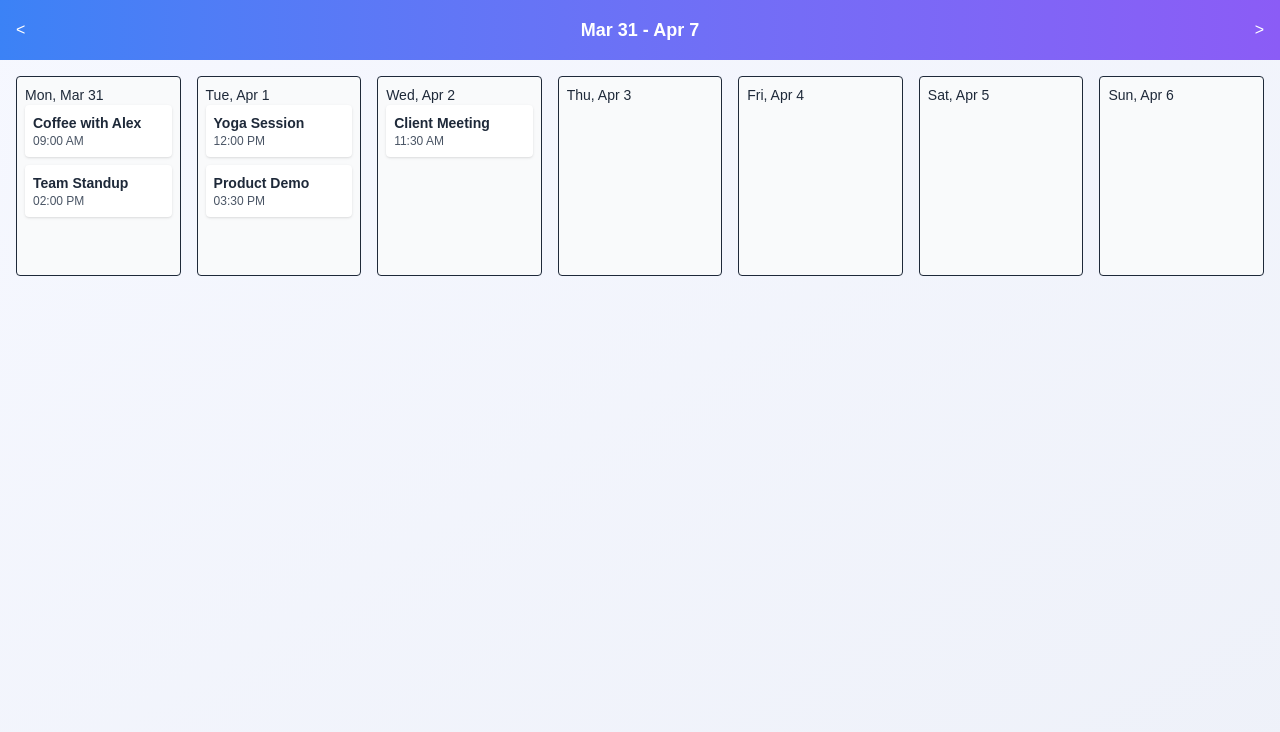
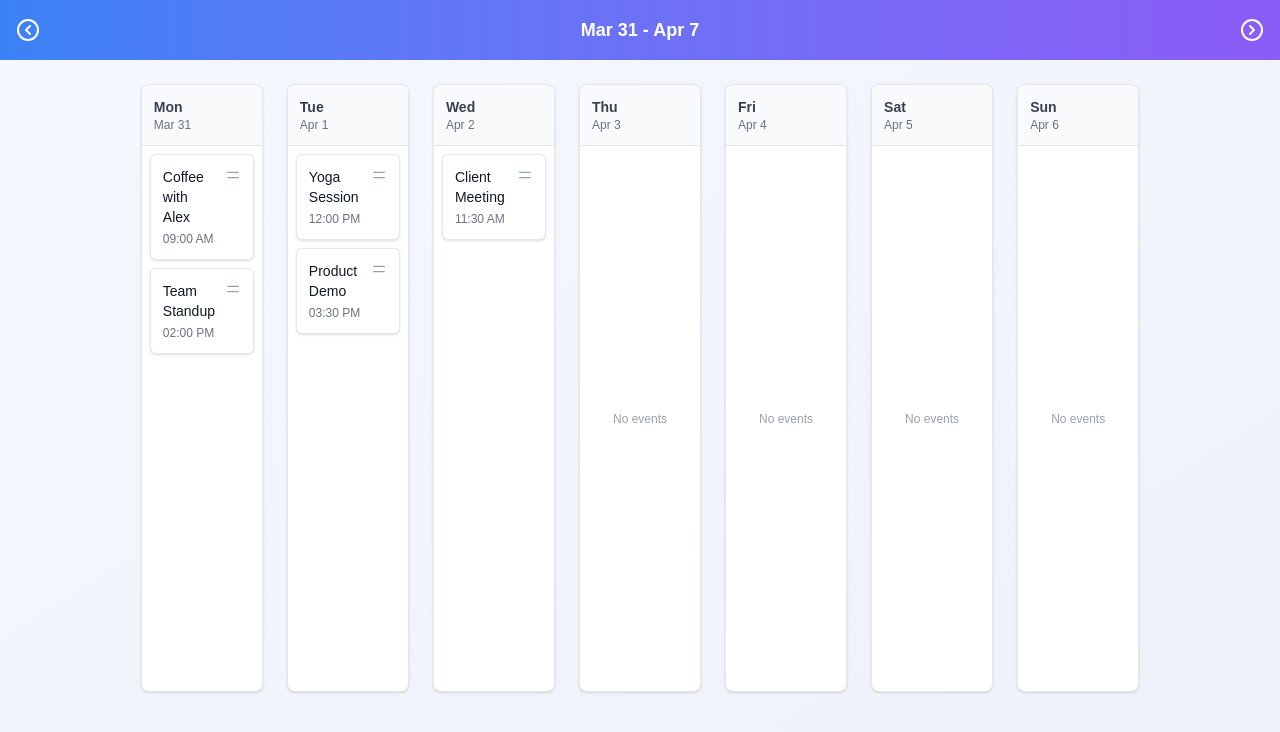
Before and after one commit to ashwin-maurya/calendar-kanban, a Next.js app: page / in a window 1280 px wide. Shown: the top 732 px of the page. Built offline with nearby package versions, Linux system fonts and the light colour scheme.

Commit message:
Fixed the desktop view week navigations and eventCard dragging for changes in week

```diff
--- a/package.json
+++ b/package.json
@@ -11,6 +11,7 @@
   "dependencies": {
     "date-fns": "^4.1.0",
     "framer-motion": "^12.6.2",
+    "lucide-react": "^0.487.0",
     "next": "15.2.4",
     "react": "^19.0.0",
     "react-dnd": "^16.0.1",
--- a/src/app/layout.tsx
+++ b/src/app/layout.tsx
@@ -3,6 +3,7 @@
 import { DndProvider } from "react-dnd";
 import { HTML5Backend } from "react-dnd-html5-backend";
 import "./globals.css";
+import { useState, useEffect } from "react";
 
 // export const metadata = {
 //   title: "Calendar Kanban Board",
@@ -14,11 +15,20 @@ export default function RootLayout({
 }: {
   children: React.ReactNode;
 }) {
+  const [isClient, setIsClient] = useState(false);
+
+  useEffect(() => {
+    setIsClient(true);
+  }, []);
   return (
-    <html lang="en">
-      <body>
-        <DndProvider backend={HTML5Backend}>{children}</DndProvider>
-      </body>
-    </html>
+    <>
+      <html lang="en">
+        <body>
+          {isClient ? (
+            <DndProvider backend={HTML5Backend}>{children}</DndProvider>
+          ) : null}
+        </body>
+      </html>
+    </>
   );
 }
--- a/src/app/page.tsx
+++ b/src/app/page.tsx
@@ -1,10 +1,13 @@
 "use client";
 
-import { useState, useEffect } from "react";
+import { useState, useEffect, useRef } from "react";
 import { useSwipeable } from "react-swipeable";
+import { useDrop } from "react-dnd";
+import type { DropTargetMonitor } from "react-dnd";
 import CalendarHeader from "@/components/CalendarHeader";
 import DayColumn from "@/components/DayColumn";
 import EventDetail from "@/components/EventDetail";
+import LoadingIndicator from "@/components/LoadingIndicator";
 import eventsData from "@/data/event";
 import { EventsByDate } from "@/lib/types";
 import {
@@ -15,18 +18,19 @@ import {
   addWeeks,
   subWeeks,
 } from "date-fns";
+import { AnimatePresence } from "framer-motion";
 
 export default function Home() {
   const [currentDate, setCurrentDate] = useState(new Date("2025-03-31"));
   const [events, setEvents] = useState<EventsByDate>(eventsData);
   const [selectedEvent, setSelectedEvent] = useState<string | null>(null);
   const [isDragging, setIsDragging] = useState(false);
+  const [showLoading, setShowLoading] = useState<"left" | "right" | null>(null);
+  const hoverTimeoutRef = useRef<NodeJS.Timeout | null>(null);
 
-  // Week days for desktop
   const weekStart = startOfWeek(currentDate, { weekStartsOn: 1 });
   const days = Array.from({ length: 7 }, (_, i) => addDays(weekStart, i));
 
-  // Swipe handlers for mobile
   const swipeHandlers = useSwipeable({
     onSwipedLeft: () => !isDragging && setCurrentDate(addDays(currentDate, 1)),
     onSwipedRight: () => !isDragging && setCurrentDate(subDays(currentDate, 1)),
@@ -34,8 +38,84 @@ export default function Home() {
     preventScrollOnSwipe: true,
   });
 
-  // Responsive logic: Show 1 day on mobile, 7 days on desktop
   const isMobile = typeof window !== "undefined" && window.innerWidth < 768;
+
+  const clearHoverState = () => {
+    if (hoverTimeoutRef.current) {
+      clearTimeout(hoverTimeoutRef.current);
+      hoverTimeoutRef.current = null;
+    }
+    setShowLoading(null);
+  };
+
+  const startHoverCheck = (direction: "left" | "right") => {
+    clearHoverState();
+    setShowLoading(direction);
+
+    hoverTimeoutRef.current = setTimeout(() => {
+      setCurrentDate((prev) =>
+        direction === "left" ? subWeeks(prev, 1) : addWeeks(prev, 1)
+      );
+      clearHoverState();
+    }, 1500);
+  };
+
+  const [{ isOverLeft }, dropLeft] = useDrop(
+    () => ({
+      accept: "EVENT",
+      hover: (
+        item: { id: string; fromDate: string },
+        monitor: DropTargetMonitor
+      ) => {
+        if (monitor.isOver({ shallow: true }) && !hoverTimeoutRef.current) {
+          startHoverCheck("left");
+        }
+      },
+      drop: clearHoverState,
+      collect: (monitor: DropTargetMonitor) => ({
+        isOverLeft: !!monitor.isOver({ shallow: true }),
+      }),
+    }),
+    []
+  );
+
+  const [{ isOverRight }, dropRight] = useDrop(
+    () => ({
+      accept: "EVENT",
+      hover: (
+        item: { id: string; fromDate: string },
+        monitor: DropTargetMonitor
+      ) => {
+        if (monitor.isOver({ shallow: true }) && !hoverTimeoutRef.current) {
+          startHoverCheck("right");
+        }
+      },
+      drop: clearHoverState,
+      collect: (monitor: DropTargetMonitor) => ({
+        isOverRight: !!monitor.isOver({ shallow: true }),
+      }),
+    }),
+    []
+  );
+
+  useEffect(() => {
+    return clearHoverState;
+  }, []);
+
+  useEffect(() => {
+    if (!isOverLeft && !isOverRight) {
+      clearHoverState();
+    }
+  }, [isOverLeft, isOverRight]);
+  const handleLeftDoubleClick = () => {
+    setCurrentDate((prev) => subWeeks(prev, 1));
+    clearHoverState();
+  };
+
+  const handleRightDoubleClick = () => {
+    setCurrentDate((prev) => addWeeks(prev, 1));
+    clearHoverState();
+  };
 
   return (
     <div className="min-h-screen bg-gradient-to-br from-[#f6f8ff] to-[#eef1f9] text-gray-800">
@@ -43,20 +123,35 @@ export default function Home() {
         currentDate={currentDate}
         setCurrentDate={setCurrentDate}
       />
-      <main
-        {...(isMobile ? swipeHandlers : {})}
-        className="p-4 flex flex-col md:grid md:grid-cols-7 gap-4 overflow-hidden"
-      >
+      <main {...(isMobile ? swipeHandlers : {})} className="mx-auto px-4 py-6">
+        <AnimatePresence>
+          {showLoading && <LoadingIndicator direction={showLoading} />}
+        </AnimatePresence>
+        <div className="relative flex h-[calc(100vh-12rem)]">
+          <div
+            ref={dropLeft}
+            data-zone="left"
+            className={`w-[10%] h-full flex items-center justify-center transition-colors duration-200 select-none`}
+            onDoubleClick={handleLeftDoubleClick}
+          />
+          <div className="w-[80%] grid grid-cols-1 md:grid-cols-7 gap-6">
             {(isMobile ? [currentDate] : days).map((day) => (
               <DayColumn
                 key={day.toISOString()}
                 date={day}
                 events={events[format(day, "yyyy-MM-dd")] || []}
                 setEvents={setEvents}
-            setCurrentDate={setCurrentDate}
                 setIsDragging={setIsDragging}
               />
             ))}
+          </div>
+          <div
+            ref={dropRight}
+            data-zone="right"
+            className={`w-[10%] h-full flex items-center justify-center transition-colors duration-200 select-none`}
+            onDoubleClick={handleRightDoubleClick}
+          />
+        </div>
       </main>
       {selectedEvent && (
         <EventDetail
--- a/src/components/CalendarHeader.tsx
+++ b/src/components/CalendarHeader.tsx
@@ -2,6 +2,7 @@
 
 import { format, subWeeks, addWeeks } from "date-fns";
 import { motion, AnimatePresence } from "framer-motion";
+import { CircleChevronLeft, CircleChevronRight } from "lucide-react";
 
 interface CalendarHeaderProps {
   currentDate: Date;
@@ -19,7 +20,7 @@ export default function CalendarHeader({
     <header className="p-4 bg-gradient-to-r from-[#3b82f6] to-[#8b5cf6] text-white">
       <div className="flex justify-between items-center">
         <button onClick={() => setCurrentDate(subWeeks(currentDate, 1))}>
-          {"<"}
+          <CircleChevronLeft />
         </button>
         <AnimatePresence mode="wait">
           <motion.h1
@@ -33,7 +34,7 @@ export default function CalendarHeader({
           </motion.h1>
         </AnimatePresence>
         <button onClick={() => setCurrentDate(addWeeks(currentDate, 1))}>
-          {">"}
+          <CircleChevronRight />
         </button>
       </div>
     </header>
--- a/src/components/DayColumn.tsx
+++ b/src/components/DayColumn.tsx
@@ -1,8 +1,8 @@
 "use client";
 
 import { useDrop } from "react-dnd";
-import { useState, useEffect } from "react";
-import { format, addDays, subDays } from "date-fns";
+import type { DropTargetMonitor } from "react-dnd";
+import { format } from "date-fns";
 import EventCard from "./EventCard";
 import { Event, EventsByDate } from "@/lib/types";
 
@@ -10,7 +10,6 @@ interface DayColumnProps {
   date: Date;
   events: Event[];
   setEvents: (events: EventsByDate) => void;
-  setCurrentDate: (date: Date) => void;
   setIsDragging: (dragging: boolean) => void;
 }
 
@@ -18,19 +17,15 @@ export default function DayColumn({
   date,
   events,
   setEvents,
-  setCurrentDate,
   setIsDragging,
 }: DayColumnProps) {
-  const [traverseTimer, setTraverseTimer] = useState<NodeJS.Timeout | null>(
-    null
-  );
-
   const moveEvent = (eventId: string, fromDate: string, toDate: string) => {
-    setEvents((prev: any) => {
-      const updated = { ...prev };
-      const event = updated[fromDate].find((e) => e.id === eventId);
+    setEvents((prev: EventsByDate) => {
+      const updated: { [key: string]: Event[] } = { ...prev };
+      const event = updated[fromDate]?.find((e) => e.id === eventId);
+      if (!event) return prev;
       updated[fromDate] = updated[fromDate].filter((e) => e.id !== eventId);
-      updated[toDate] = [...(updated[toDate] || []), event!].sort((a, b) =>
+      updated[toDate] = [...(updated[toDate] || []), event].sort((a, b) =>
         a.time.localeCompare(b.time)
       );
       if (!updated[fromDate].length) delete updated[fromDate];
@@ -41,60 +36,46 @@ export default function DayColumn({
   const [{ isOver }, drop] = useDrop(() => ({
     accept: "EVENT",
     drop: (item: { id: string; fromDate: string }) => {
-      if (traverseTimer) clearTimeout(traverseTimer);
       const toDate = format(date, "yyyy-MM-dd");
       if (item.fromDate !== toDate) {
         moveEvent(item.id, item.fromDate, toDate);
       }
     },
-    hover: (item: { id: string; fromDate: string }, monitor) => {
-      const offset = monitor.getClientOffset();
-      if (!offset) return;
-
-      const screenWidth = window.innerWidth;
-      const edgeThreshold = screenWidth * 0.1; // 10% of screen width
-      const isNearLeft = offset.x < edgeThreshold;
-      const isNearRight = offset.x > screenWidth - edgeThreshold;
-
-      if ((isNearLeft || isNearRight) && !traverseTimer) {
-        setTraverseTimer(
-          setTimeout(() => {
-            setCurrentDate(isNearLeft ? subDays(date, 1) : addDays(date, 1));
-            setTraverseTimer(null);
-          }, 1500) // 1.5s edge traversal
-        );
-      } else if (!isNearLeft && !isNearRight && traverseTimer) {
-        clearTimeout(traverseTimer);
-        setTraverseTimer(null);
-      }
-    },
-    collect: (monitor) => ({
+    collect: (monitor: DropTargetMonitor) => ({
       isOver: !!monitor.isOver(),
     }),
   }));
 
-  useEffect(() => {
-    return () => {
-      if (traverseTimer) clearTimeout(traverseTimer);
-    };
-  }, [traverseTimer]);
-
   return (
     <div
       ref={drop}
-      className={`border p-2 bg-gray-50 rounded min-h-[200px] w-full md:w-auto ${
-        isOver ? "bg-blue-100" : ""
+      data-date={format(date, "yyyy-MM-dd")}
+      className={`flex flex-col h-full bg-white rounded-lg shadow-sm border border-gray-200 transition-all duration-300 ${
+        isOver ? "ring-2 ring-blue-400" : ""
       }`}
     >
-      <h2 className="text-sm font-medium">{format(date, "EEE, MMM d")}</h2>
-      {events.map((event) => (
+      <div className="p-3 border-b border-gray-200 bg-gray-50 rounded-t-lg">
+        <h2 className="text-sm font-semibold text-gray-700">
+          {format(date, "EEE")}
+        </h2>
+        <p className="text-xs text-gray-500">{format(date, "MMM d")}</p>
+      </div>
+      <div className="flex-1 p-2 min-h-[200px] overflow-y-auto">
+        {events.length === 0 ? (
+          <div className="h-full flex items-center justify-center">
+            <p className="text-xs text-gray-400">No events</p>
+          </div>
+        ) : (
+          events.map((event) => (
             <EventCard
               key={event.id}
               event={event}
               date={date}
               setIsDragging={setIsDragging}
             />
-      ))}
+          ))
+        )}
+      </div>
     </div>
   );
 }
--- a/src/components/EventCard.tsx
+++ b/src/components/EventCard.tsx
@@ -37,13 +37,36 @@ export default function EventCard({
     <motion.div
       ref={drag}
       onClick={() => setIsOpen(true)}
-      className={`p-2 mb-2 bg-white shadow rounded cursor-pointer ${
+      className={`p-3 mb-2 bg-white rounded-md border border-gray-200 shadow-sm hover:shadow-md transition-shadow cursor-grab active:cursor-grabbing ${
         isDragging ? "opacity-50" : ""
       }`}
-      whileHover={{ scale: 1.02 }}
+      whileHover={{ scale: 1.01 }}
+      whileTap={{ scale: 0.99 }}
     >
-      <h3 className="text-sm font-semibold">{event.title}</h3>
-      <p className="text-xs text-gray-600">{event.time}</p>
+      <div className="flex items-start justify-between">
+        <div className="flex-1">
+          <h3 className="text-sm font-medium text-gray-900">{event.title}</h3>
+          <div className="mt-1 flex items-center">
+            <span className="text-xs text-gray-500">{event.time}</span>
+          </div>
+        </div>
+        <div className="ml-2 text-gray-400">
+          <svg
+            xmlns="http://www.w3.org/2000/svg"
+            className="h-4 w-4"
+            fill="none"
+            viewBox="0 0 24 24"
+            stroke="currentColor"
+          >
+            <path
+              strokeLinecap="round"
+              strokeLinejoin="round"
+              strokeWidth={2}
+              d="M4 8h16M4 16h16"
+            />
+          </svg>
+        </div>
+      </div>
       {isOpen && <EventDetail event={event} onClose={() => setIsOpen(false)} />}
     </motion.div>
   );
--- /dev/null
+++ b/src/components/LoadingIndicator.tsx
@@ -0,0 +1,62 @@
+import { motion } from "framer-motion";
+
+interface LoadingIndicatorProps {
+  direction: "left" | "right";
+}
+
+export default function LoadingIndicator({ direction }: LoadingIndicatorProps) {
+  const radius = 45;
+  const circumference = 2 * Math.PI * radius;
+
+  return (
+    <motion.div
+      key={`loading-${direction}-${Date.now()}`}
+      initial={{ opacity: 0 }}
+      animate={{ opacity: 1 }}
+      exit={{ opacity: 0 }}
+      className={`fixed top-1/2 ${
+        direction === "left" ? "left-4" : "right-4"
+      } transform -translate-y-1/2 z-50`}
+    >
+      <div className="flex flex-col items-center space-y-2 bg-white/90 backdrop-blur-sm p-3 rounded-full">
+        <div className="relative w-12 h-12">
+          <svg className="w-full h-full" viewBox="0 0 100 100">
+            <circle
+              cx="50"
+              cy="50"
+              r={radius}
+              fill="none"
+              stroke="#E5E7EB"
+              strokeWidth="8"
+            />
+          </svg>
+
+          <motion.svg
+            key={`progress-${direction}-${Date.now()}`}
+            className="absolute top-0 left-0 w-full h-full"
+            viewBox="0 0 100 100"
+            initial={{ rotate: -90 }}
+            animate={{ rotate: -90 }}
+          >
+            <motion.circle
+              cx="50"
+              cy="50"
+              r={radius}
+              fill="none"
+              stroke="#3B82F6"
+              strokeWidth="8"
+              strokeDasharray={circumference}
+              initial={{
+                strokeDashoffset: direction === "right" ? circumference : 0,
+              }}
+              animate={{
+                strokeDashoffset: direction === "right" ? 0 : circumference,
+              }}
+              transition={{ duration: 1.5, ease: "linear" }}
+            />
+          </motion.svg>
+        </div>
+      </div>
+    </motion.div>
+  );
+}
```
Also changed, not shown: 1 other file (tests, documents, lock files or other folders). Lines whose indentation alone changed are shown as unchanged.
